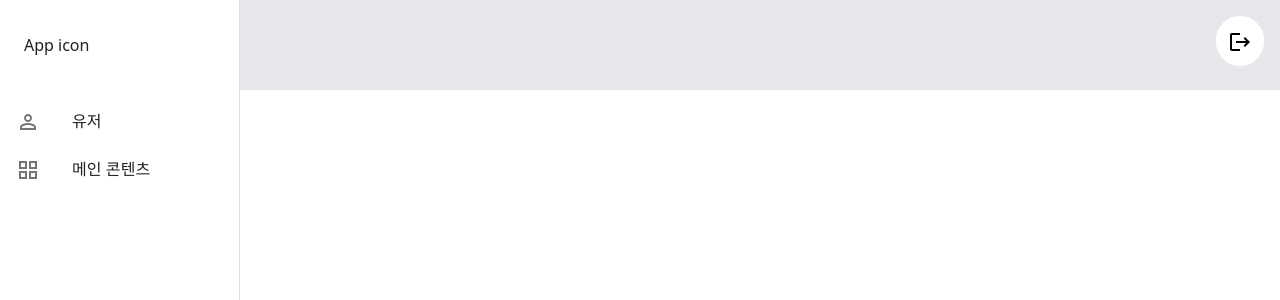
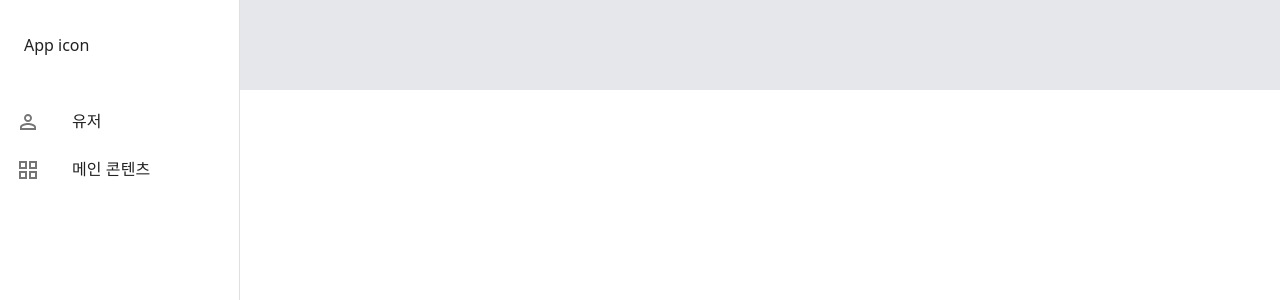
Before and after one commit to Numble3/admin, a React (Vite) app: page / in a window 1280 px wide. Shown: the top 300 px of the page. Built offline with nearby package versions, Linux system fonts and the light colour scheme; sample sign-in values are in the browser's storage.

Commit message:
fix: rename file & fix layout

```diff
--- /dev/null
+++ b/src/components/common/index.ts
@@ -0,0 +1 @@
+export { default as Modal } from './modal';
--- a/src/components/custom/modal.tsx
+++ b/src/components/common/modal.tsx
@@ -16,7 +16,7 @@
 }
 
 /** custom modal(alert) - 확인, 취소버튼이 있는 모달 */
-const CustomModal = ({ onClose, onOk, open, title = 'title', content = 'content' }: Props) => {
+const Modal = ({ onClose, onOk, open, title = 'title', content = 'content' }: Props) => {
   return (
     <Dialog
       open={open}
@@ -40,4 +40,4 @@
   );
 };
 
-export default CustomModal;
+export default Modal;
--- a/src/components/custom/index.ts
+++ /dev/null
@@ -1 +0,0 @@
-export { default as CustomModal } from './modal';
--- a/src/components/layout/header.tsx
+++ b/src/components/layout/header.tsx
@@ -2,10 +2,9 @@
 import LogoutIcon from '@mui/icons-material/Logout';
 import { useState } from 'react';
 import { useAdmin } from 'src/hooks/use-admin';
-import { useAlert } from '../user/use-common';
 import { useNavigate } from 'react-router-dom';
 
-const CustomModal = lazy(() => import('src/components/custom/modal'));
+const Modal = lazy(() => import('src/components/common/modal'));
 
 const LayoutHeader = () => {
   const [open, setOpen] = useState(false);
@@ -26,7 +25,7 @@
   };
 
   return (
-    <header className='fixed h-header w-full bg-gray-200'>
+    <header className='relative h-header w-full bg-gray-200'>
       <div
         className='absolute right-0 m-4 cursor-pointer rounded-full bg-white p-3'
         onClick={() => setOpen(true)}
@@ -34,7 +33,7 @@
         <LogoutIcon />
       </div>
       <Suspense fallback={null}>
-        <CustomModal
+        <Modal
           {...{ onClose, open, onOk }}
           title='로그아웃'
           content='정말 로그아웃 하시겠습니까?'
--- a/src/components/layout/index.tsx
+++ b/src/components/layout/index.tsx
@@ -1,6 +1,6 @@
 import { Suspense } from 'react';
 import { Outlet } from 'react-router-dom';
-import AlertPopup from './alert';
+import AlertPopup from '../common/alert';
 import LayoutHeader from './header';
 import LayoutNavigation from './navigation';
 
@@ -9,7 +9,7 @@
     <>
       <LayoutHeader />
       <LayoutNavigation />
-      <main className={`h-full w-full pl-nav pt-header`}>
+      <main className={`h-full w-full pl-nav`}>
         <Suspense fallback={null}>
           <Outlet />
         </Suspense>
--- a/src/components/user/detail-table.tsx
+++ b/src/components/user/detail-table.tsx
@@ -11,7 +11,7 @@
 } from '@mui/material';
 import { ChangeEvent, useState } from 'react';
 import { useNavigate } from 'react-router-dom';
-import { CustomModal } from 'src/components/custom';
+import { Modal } from 'src/components/common';
 import { video } from 'src/types/common';
 
 interface Props {
@@ -124,7 +124,7 @@
       <div className='flex justify-end px-10 pb-10'>
         <Pagination count={length / rowPerPage} page={page} onChange={handleChangePage} />
       </div>
-      <CustomModal
+      <Modal
         {...{ onClose, open }}
         title={`${alertMessage} 삭제`}
         content={`정말 ${alertMessage}을 삭제하시겠습니까?`}
--- a/src/pages/login.tsx
+++ b/src/pages/login.tsx
@@ -12,7 +12,7 @@
 } from '@mui/material';
 import { useState } from 'react';
 import { useNavigate } from 'react-router-dom';
-import AlertPopup from 'src/components/layout/alert';
+import AlertPopup from 'src/components/common/alert';
 import { useAlert } from 'src/components/user/use-common';
 import { useAdmin } from 'src/hooks/use-admin';
 
--- a/src/pages/main/detail.tsx
+++ b/src/pages/main/detail.tsx
@@ -13,7 +13,7 @@
 import { lazy, useState } from 'react';
 import { useNavigate } from 'react-router-dom';
 
-const CustomModal = lazy(() => import('src/components/custom/modal'));
+const Modal = lazy(() => import('src/components/common/modal'));
 
 export default function MainDetail() {
   const { id } = useParams();
@@ -108,11 +108,7 @@
           Edit Complete
         </Button>
       </div>
-      <CustomModal
-        {...{ onClose, open }}
-        title='영상 삭제'
-        content='정말 영상을 삭제하시겠습니까?'
-      />
+      <Modal {...{ onClose, open }} title='영상 삭제' content='정말 영상을 삭제하시겠습니까?' />
     </div>
   );
 }
--- a/src/pages/main/index.tsx
+++ b/src/pages/main/index.tsx
@@ -2,13 +2,8 @@
 import { Pagination } from '@mui/material';
 import { lazy, useState, useCallback } from 'react';
 
-<<<<<<< Updated upstream
-const CustomAlert = lazy(() => import('src/components/custom/alert'));
+const Modal = lazy(() => import('src/components/common/modal'));
 const Video = lazy(() => import('src/components/main/videoItem'));
-=======
-const CustomModal = lazy(() => import('src/components/custom/modal'));
-const Video = lazy(() => import('./video'));
->>>>>>> Stashed changes
 
 export default function MainPage() {
   /* Data */
@@ -55,11 +50,7 @@
       <div className='flex justify-end px-10 pb-10'>
         <Pagination count={sortedVideos.length / 10} page={page} onChange={handleChangePage} />
       </div>
-      <CustomModal
-        {...{ onClose, open }}
-        title='영상 삭제'
-        content='정말 영상을 삭제하시겠습니까?'
-      />
+      <Modal {...{ onClose, open }} title='영상 삭제' content='정말 영상을 삭제하시겠습니까?' />
     </div>
   );
 }
--- a/src/pages/user/index.tsx
+++ b/src/pages/user/index.tsx
@@ -1,7 +1,7 @@
 import UserTable from '../../components/user/table';
 import { useUser } from 'src/hooks/use-user';
 import { useCallback, useEffect, useRef, useState } from 'react';
-import { CustomModal } from 'src/components/custom';
+import { Modal } from 'src/components/common';
 import { useAlert } from 'src/components/user/use-common';
 
 export default function UserPage() {
@@ -68,7 +68,7 @@
           {...{ currentPage, handleChangePage, handleSetOpen }}
         />
       </div>
-      <CustomModal
+      <Modal
         {...{ onClose, open, onOk }}
         title={`회원 탈퇴`}
         content={`정말 회원을 탈퇴하시겠습니까?`}
```
Also changed, not shown: src/components/common/alert.tsx (renamed from src/components/layout/alert.tsx).
